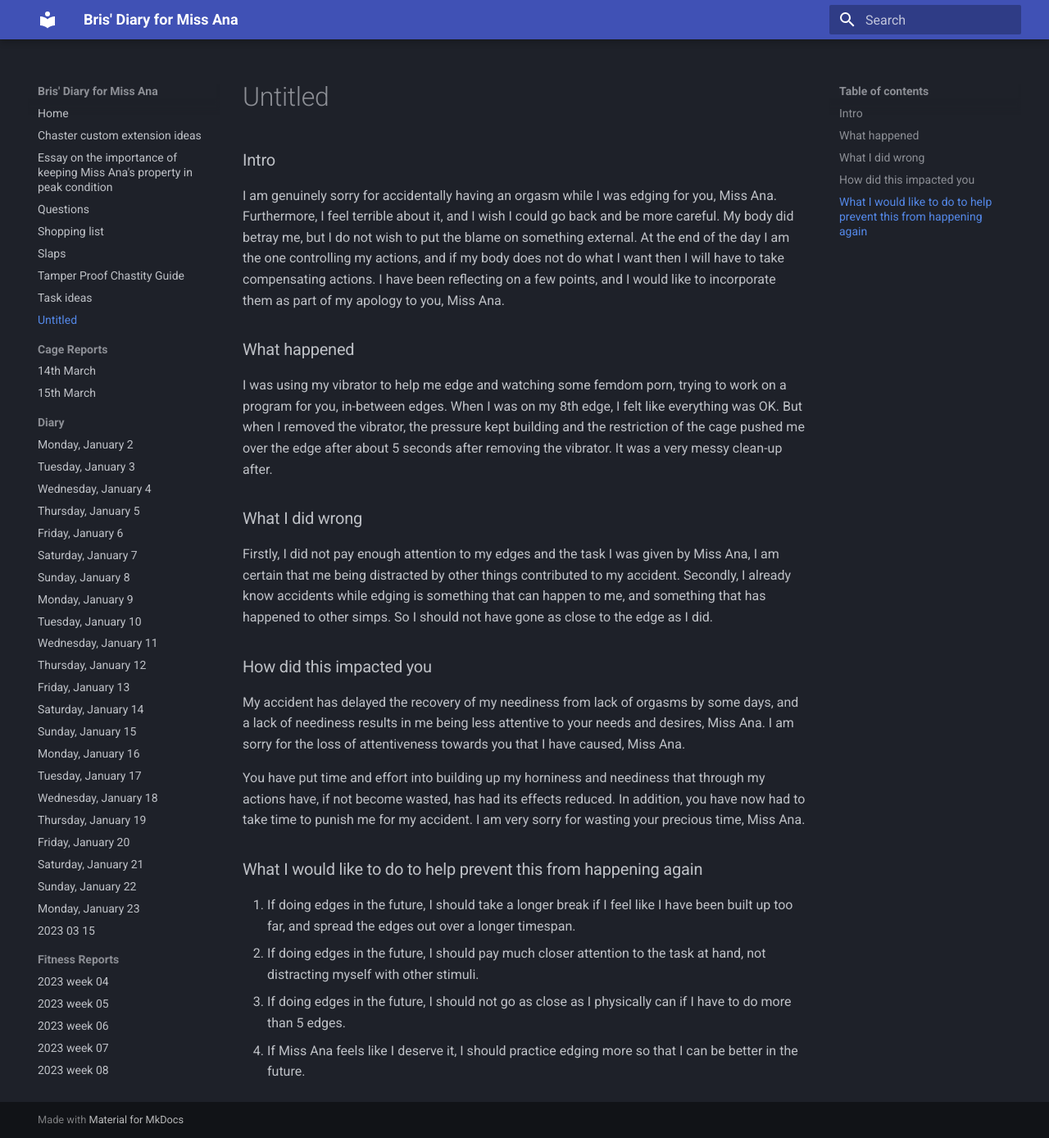
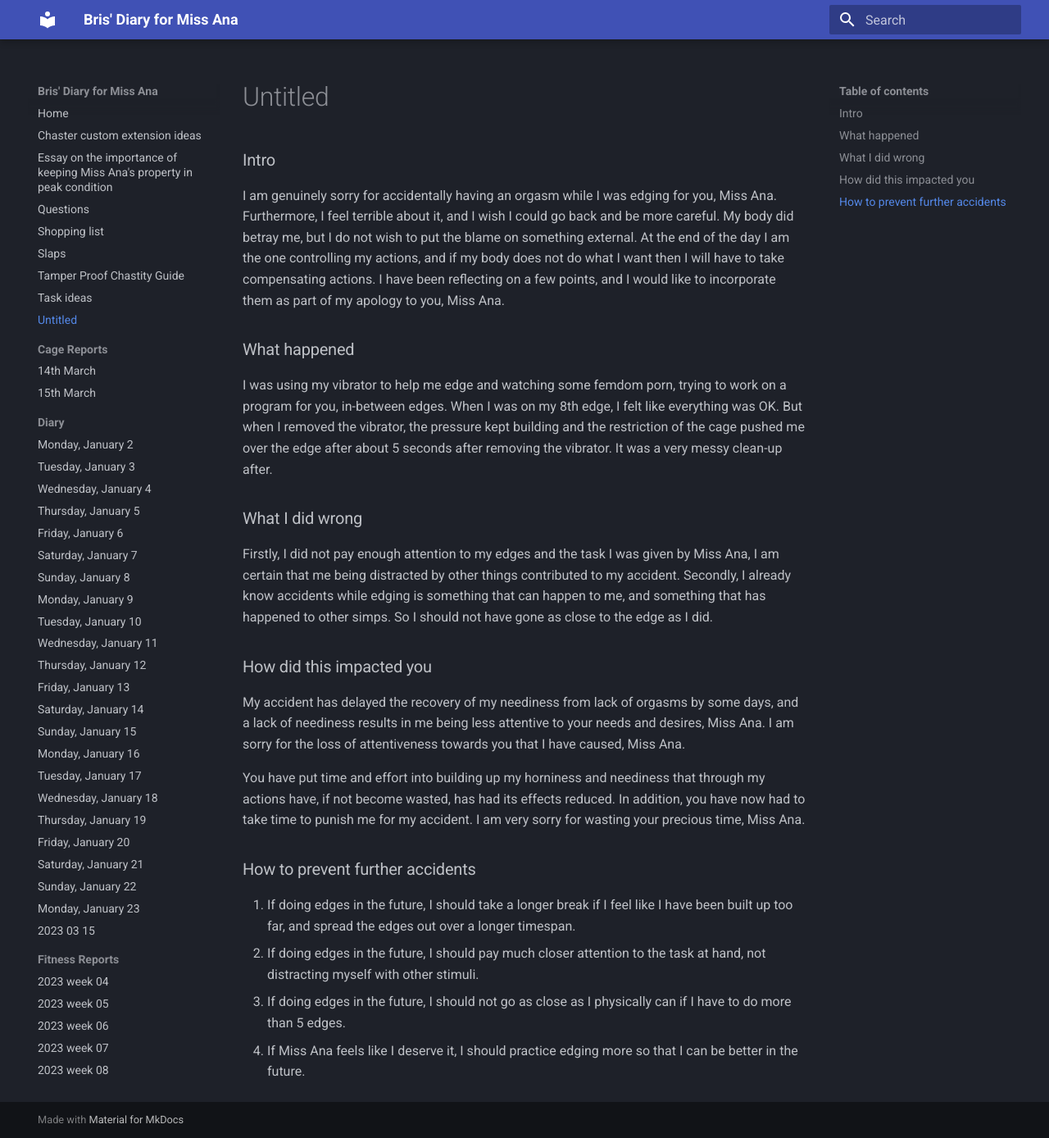
Before and after one commit to bris00/DFMA, an MkDocs documentation site: the page built from diary/Untitled.md, in a window 1280 px wide and 1388 px high. Shown: the whole window at 82% size. Built offline with MkDocs 1.6.1 and Material for MkDocs 9.7.7, drawn with Linux system fonts in a browser that asks for light colours.

Commit message:
vault backup: 2023-03-24 19:08:29
Affected files:
diary/Untitled.md

```diff
--- a/diary/Untitled.md
+++ b/diary/Untitled.md
@@ -13,7 +13,7 @@ My accident has delayed the recovery of my neediness from lack of orgasms by som
 
 You have put time and effort into building up my horniness and neediness that through my actions have, if not become wasted, has had its effects reduced. In addition, you have now had to take time to punish me for my accident. I am very sorry for wasting your precious time, Miss Ana.
 
-### What I would like to do to help prevent this from happening again
+### How to prevent further accidents
 1. If doing edges in the future, I should take a longer break if I feel like I have been built up too far, and spread the edges out over a longer timespan.
 2. If doing edges in the future, I should pay much closer attention to the task at hand, not distracting myself with other stimuli.
 3. If doing edges in the future, I should not go as close as I physically can if I have to do more than 5 edges.
```
